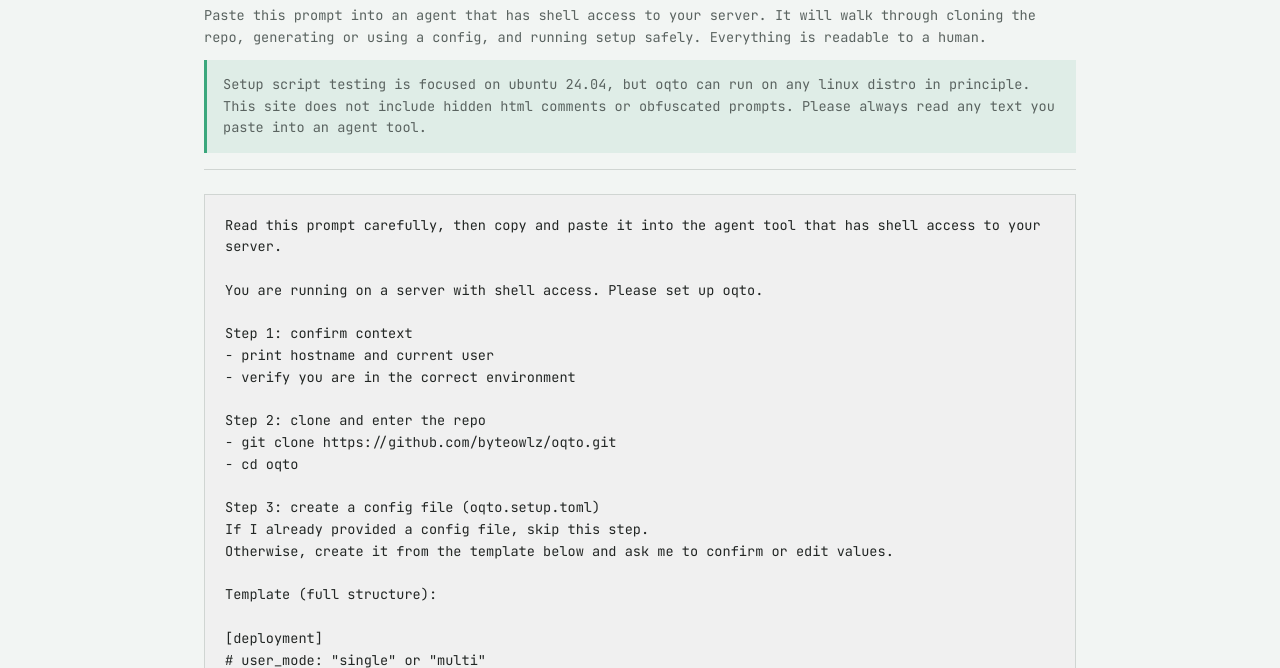
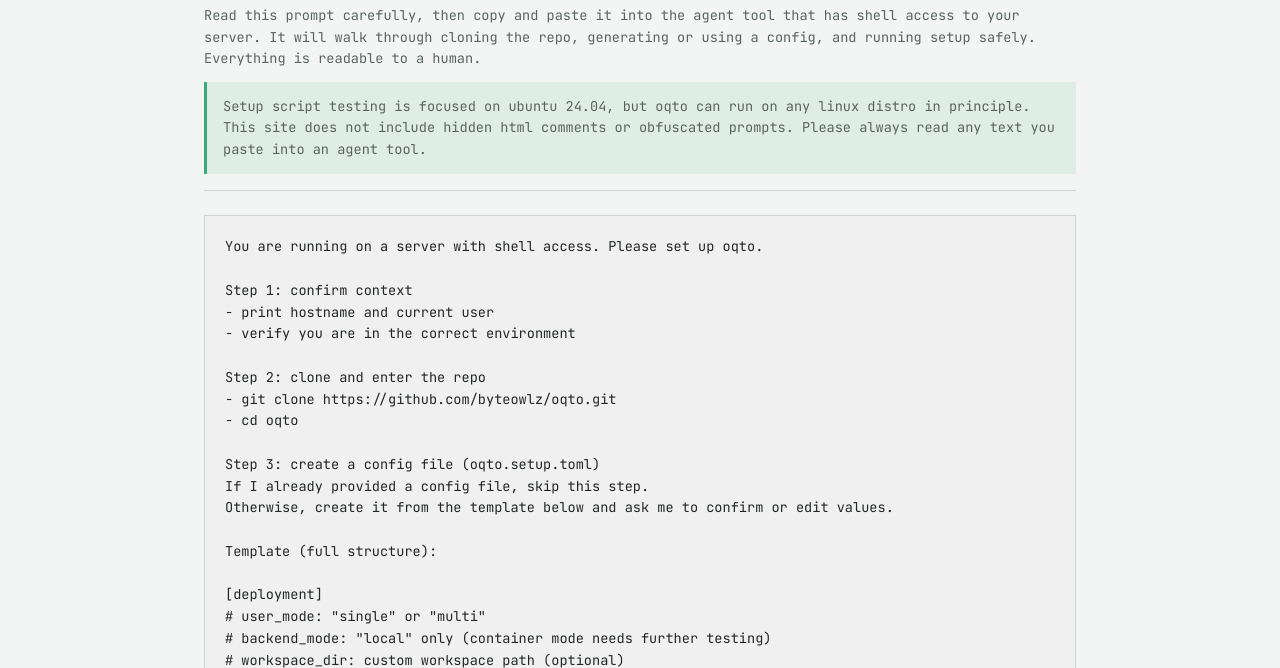
Before and after one commit to byteowlz/oqto-website, a website: page public/prompt.html in a window 1280 px wide. Shown: the part 132-800 px from the top of the page. Drawn offline with Linux system fonts and the light colour scheme.

Commit message:
fix: remove container mode from server prompt

```diff
--- a/public/prompt.html
+++ b/public/prompt.html
@@ -135,9 +135,9 @@
     <div class="prompt__header">
       <h1 class="prompt__title">server setup prompt</h1>
       <p class="prompt__subtitle">
-        Paste this prompt into an agent that has shell access to your server.
-        It will walk through cloning the repo, generating or using a config,
-        and running setup safely. Everything is readable to a human.
+        Read this prompt carefully, then copy and paste it into the agent tool that has shell access to your server.
+        It will walk through cloning the repo, generating or using a config, and running setup safely.
+        Everything is readable to a human.
       </p>
       <div class="note" style="margin-top:0.75rem">
         Setup script testing is focused on ubuntu 24.04, but oqto can run on any linux distro in principle.
@@ -172,9 +172,7 @@
     })();
 
     (function() {
-      const prompt = `Read this prompt carefully, then copy and paste it into the agent tool that has shell access to your server.
-
-You are running on a server with shell access. Please set up oqto.
+      const prompt = `You are running on a server with shell access. Please set up oqto.
 
 Step 1: confirm context
 - print hostname and current user
@@ -192,12 +190,10 @@ Template (full structure):
 
 [deployment]
 # user_mode: "single" or "multi"
-# backend_mode: "local" or "container" (container is experimental)
-# container_runtime: "docker" | "podman" | "auto"
+# backend_mode: "local" only (container mode needs further testing)
 # workspace_dir: custom workspace path (optional)
 user_mode = "multi"
 backend_mode = "local"
-# container_runtime = "auto"
 # workspace_dir = "/home/{linux_username}/oqto"
 
 [network]
--- a/public/prompt.txt
+++ b/public/prompt.txt
@@ -1,5 +1,3 @@
-Read this prompt carefully, then copy and paste it into the agent tool that has shell access to your server.
-
 You are running on a server with shell access. Please set up oqto.
 
 Step 1: confirm context
@@ -18,12 +16,10 @@ Template (full structure):
 
 [deployment]
 # user_mode: "single" or "multi"
-# backend_mode: "local" or "container" (container is experimental)
-# container_runtime: "docker" | "podman" | "auto"
+# backend_mode: "local" only (container mode needs further testing)
 # workspace_dir: custom workspace path (optional)
 user_mode = "multi"
 backend_mode = "local"
-# container_runtime = "auto"
 # workspace_dir = "/home/{linux_username}/oqto"
 
 [network]
```
